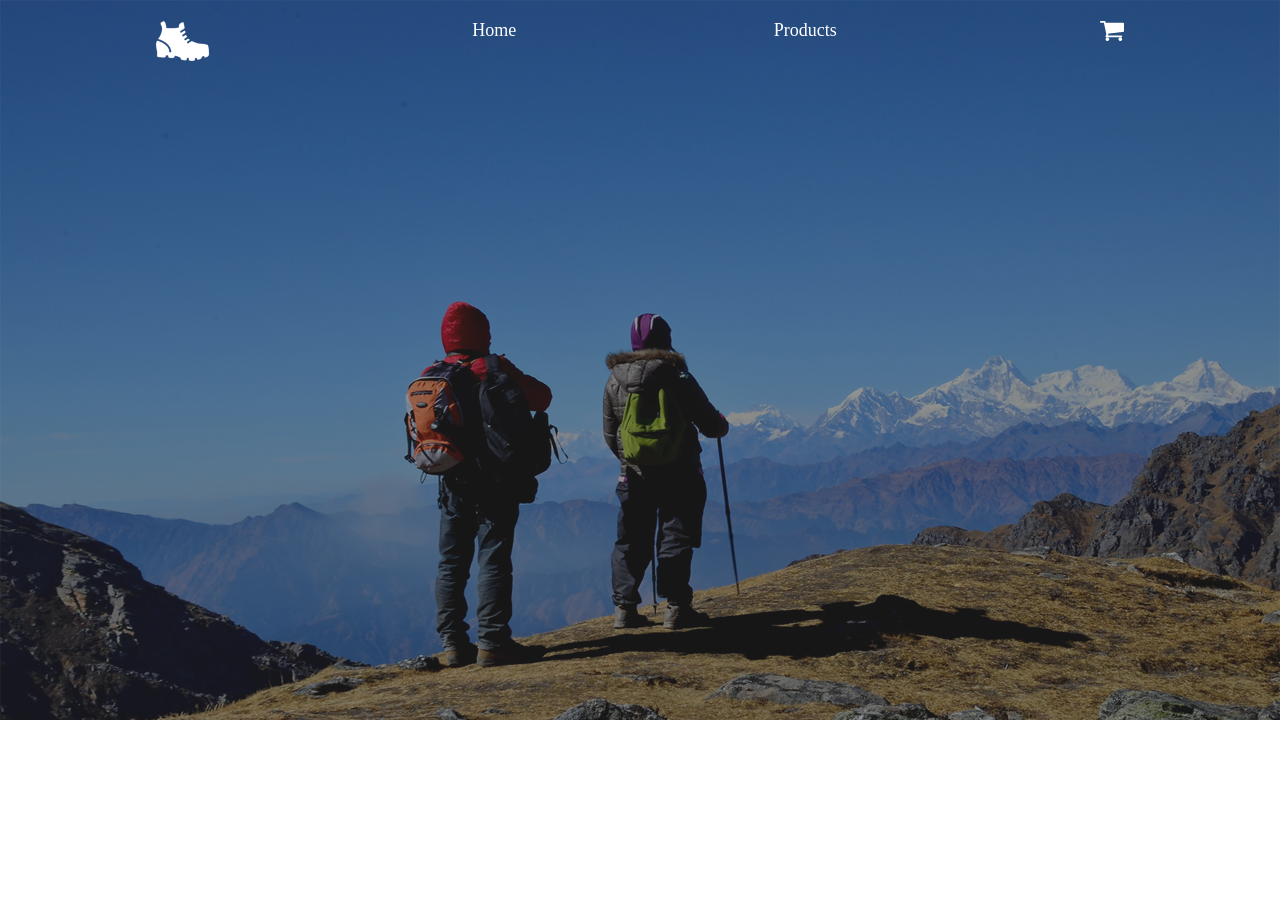
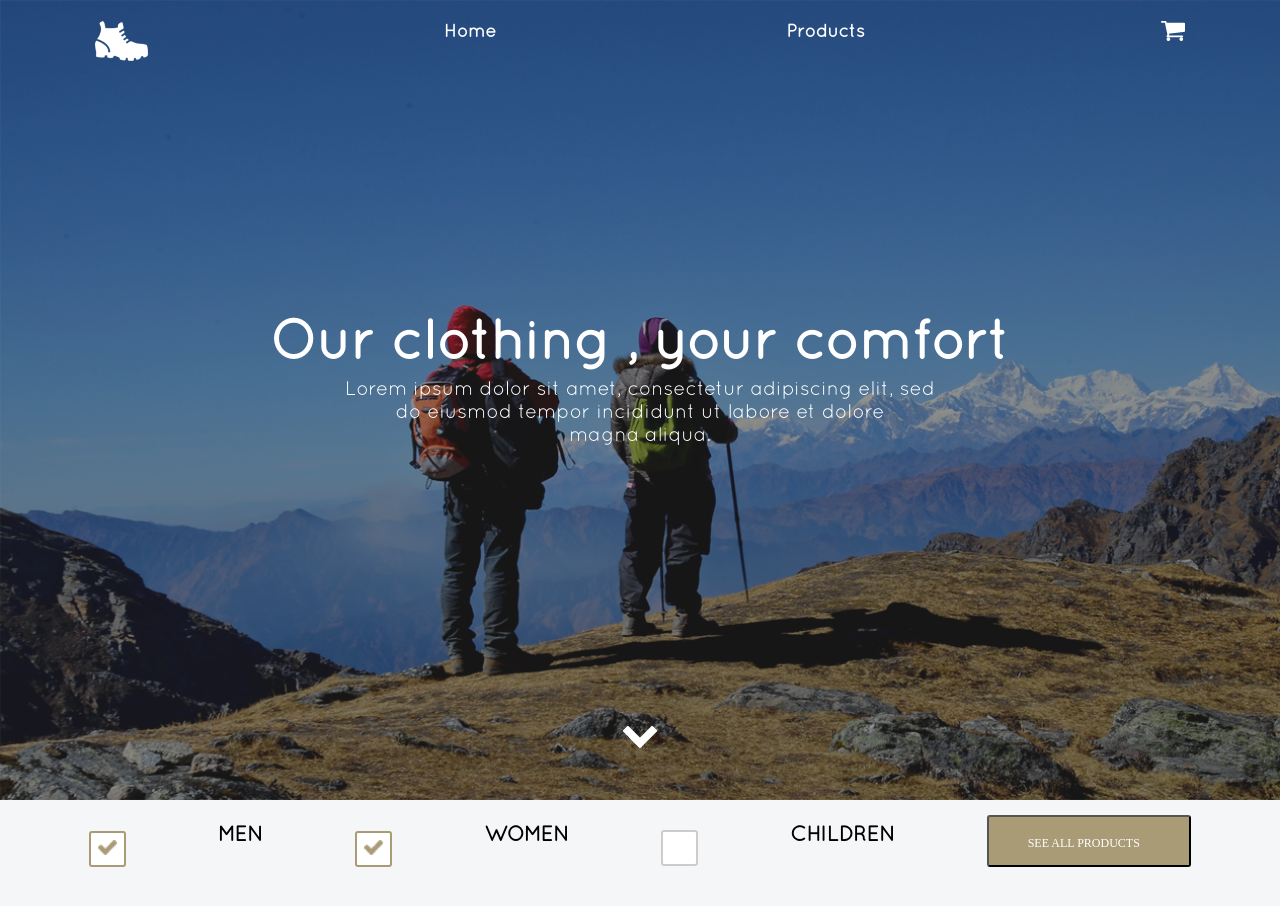
Before and after one commit to spektr001/Projector, a plain HTML site: page index.html in a window 1280 px wide. Before the commit the page ends 800 px from the top, so only its background shows below. Drawn offline with Linux system fonts and the light colour scheme.

Commit message:
Update 2 (header finish)

```diff
--- a/index.html
+++ b/index.html
@@ -5,20 +5,31 @@
         <meta name="viewport" content="width=device-width, initial-scale=1.0">
         <link rel="stylesheet" href="styles/fonts.css">
         <link rel="stylesheet" href="styles/styles.css">
-        <title>Our clothing</title>
+        <title>Our clothing , your comfort</title>
     </head>
     <body>
         <header class="header">
         <div class="background">
          <ul class="header-list wrap">
-           <li><a href="#" class="list-members"><button class="button-shoe"><img src="../Projector/imges/buttons/Img_1.png" alt=""></button></a></li>
+           <li><a href="#" class="list-members"><button class="button-header"><img src="../Projector/imges/buttons/Img_1.png" alt="button-header"></button></a></li>
            <li class="txt"><a href="#" class="list-members"> Home</a></li>
            <li class="txt"><a href="#" class="list-members">Products</a></li>
-           <li><a href="#" class="list-members"><button class="button-truck"><img src="../Projector/imges/buttons/fa-shopping-cart.png" alt=""></button></a></li>
+           <li><a href="#" class="list-members"><button class="button-header"><img src="../Projector/imges/buttons/fa-shopping-cart.png" alt="button-header"></button></a></li>
          </ul>
+         <h1 class="title">Our clothing , your comfort</h1>
+         <p class="pre-title">Lorem ipsum dolor sit amet, consectetur adipiscing elit, sed <br> do eiusmod tempor incididunt ut labore et dolore <br>magna aliqua.</p>
+         <button class="button-arrow wrap"><a href="#"><img src="../Projector/imges/buttons/fa-chevron-down.png" alt="button-arrow"></a></button>
         </div>
-        <div class="">
-
+        <div class="choose-area">
+            <ul class="choose-list wrap">
+             <li><button class="choose-button-first"><img class="check" src="../Projector/imges/buttons/fa-check.png" alt="choose button"></button></li>
+             <li><h3>MEN</h3></li>
+             <li><button class="choose-button-first"><img class="check" src="../Projector/imges/buttons/fa-check.png" alt="choose button"></button></li>
+             <li><h3>WOMEN</h3></li>
+             <li><button class="button"></button></li>
+             <li><h3>CHILDREN</h3></li>
+             <li><button class="products-button"><h3 class="products-button-txt">SEE ALL PRODUCTS</h3></button></li>
+            </ul>
         </div>
         </header>
         <main>
--- a/styles/styles.css
+++ b/styles/styles.css
@@ -1,6 +1,6 @@
 html {
-    font-family: "Quicksand Bold";
-    font-size: 16px;
+    font-family: "Quicksand Book";
+    font-size: 18px;
 }
 
 body {
@@ -18,7 +18,7 @@ ul {
 }
 
 .header .background {
-    height: 720px;
+    height: 800px;
     width: 100%;
     background-image: url(../imges/Livello_1.png);
     background-repeat: no-repeat;
@@ -40,20 +40,14 @@ ul {
     text-decoration: none;
 }
 
-.header .background .button-shoe {
-    border: none;
-    background-color: transparent;
-    cursor: pointer;
-}
-
-.header .background .button-truck {
+.header .background .button-header {
     border: none;
     background-color: transparent;
     cursor: pointer;
 }
 
 .header-list .txt {
-    font-size: 18px;
+    font-weight: 1000;
     color: #ffffff;
 }
 
@@ -61,3 +55,84 @@ ul {
     cursor: pointer;
     text-decoration: underline;
 }
+
+.header .background .title {
+    margin-top: 242px;
+    margin-bottom: -15px;
+    display: flex;
+    justify-content: center;
+    text-align: center;
+    font-size: 55px;
+    color: #ffffff;
+}
+
+.header .background .pre-title {
+    display: flex;
+    justify-content: center;
+    text-align: center;
+    font-size: 20px;
+    color: #ffffff;
+}
+
+.header .background .button-arrow {
+    margin-top: 280px;
+    display: flex;
+    justify-content: flex-end;
+    border: none;
+    background-color: transparent;
+    cursor: pointer;
+}
+
+.header .choose-area {
+    width: 100%;
+    height: 130px;
+    background-color: #f5f6f7;
+}
+
+.header .choose-area .choose-list {
+    padding: 0 0 0 0;
+    margin-top: 0;
+    display: flex;
+    align-items: flex-end;
+    justify-content: space-between;
+    flex-wrap: wrap;
+}
+
+.header .choose-list .choose-button-first {
+    width: 37px;
+    height: 36px;
+    border-radius: 3px;
+    border: 2px solid #aa9b77;
+    background-color: #ffffff;
+}
+
+.header .choose-button-first .check {
+    width: 19px;
+    height: 15px;
+}
+
+.header .choose-list .button {
+    width: 37px;
+    height: 36px;
+    border-radius: 3px;
+    border: 2px solid #cccccc;
+    background-color: #ffffff;
+}
+
+.header .choose-list .products-button {
+    width: 204px;
+    height: 52px;
+    border-radius: 3px;
+    background-color: #aa9b77;
+}
+
+.header .products-button .products-button-txt {
+    margin-left: 20px;
+    width: 137px;
+    height: 11px;
+    color: #ffffff;
+    font-family: "Quicksand Bold";
+    font-size: 12px;
+    font-weight: 400;
+    text-transform: uppercase;
+}
```
Also changed, not shown: imges/buttons/fa-check.png (added), imges/buttons/fa-chevron-down.png (added).
